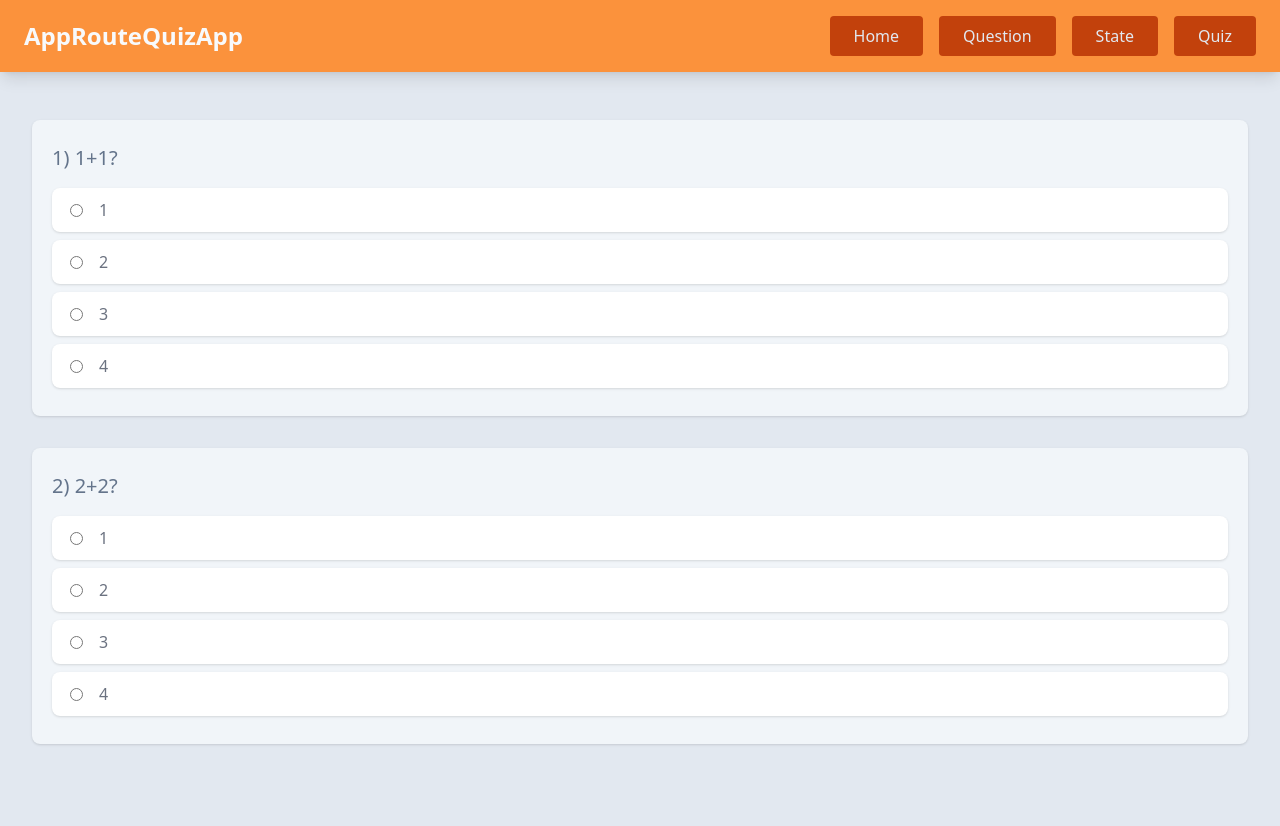
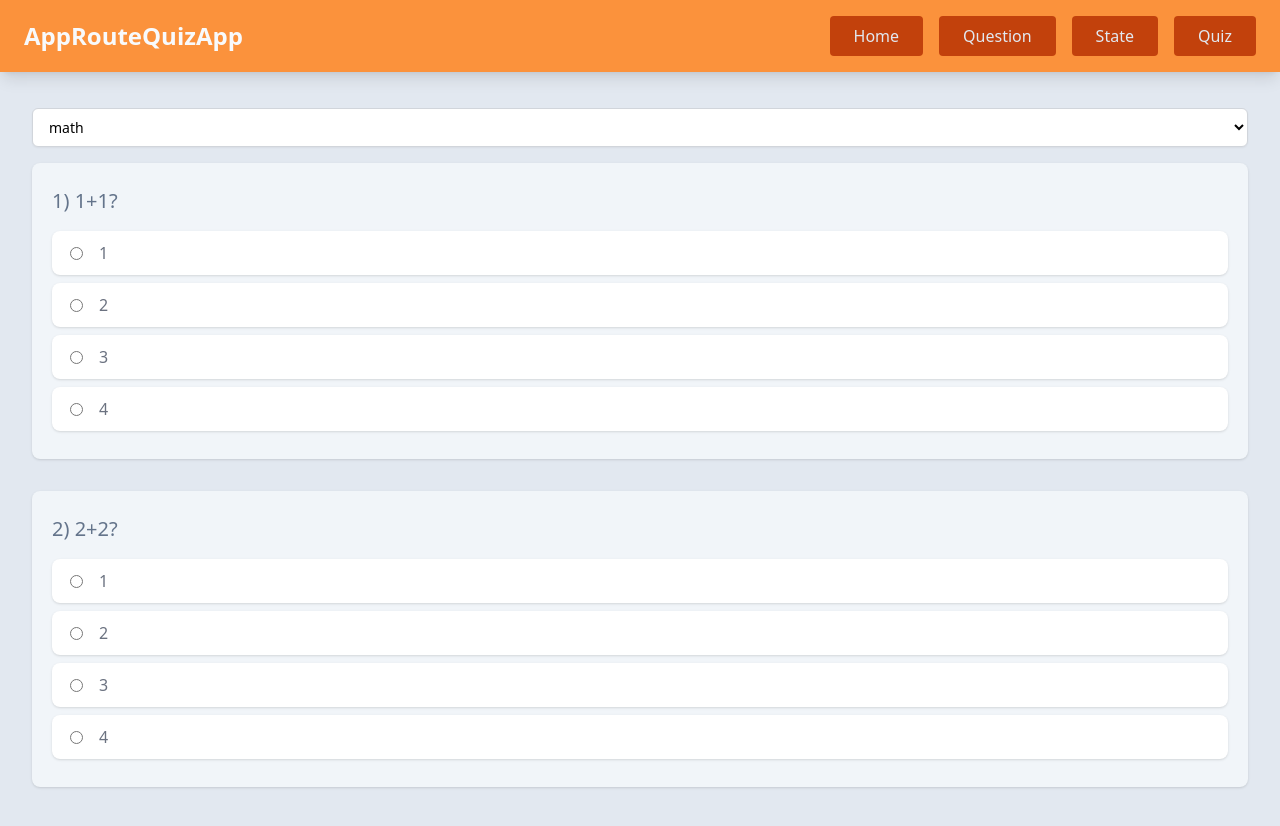
Before and after one commit to SAHA-YJB/react-migration-next, a Next.js app in the folder nexr-approuter-quiz/: page /state in a window 1280 px wide. Shown: the top 826 px of the page. Built offline with nearby package versions, Linux system fonts and the light colour scheme.

Commit message:
features: statePage create

```diff
--- a/nexr-approuter-quiz/components/SelectState.tsx
+++ b/nexr-approuter-quiz/components/SelectState.tsx
@@ -1,7 +1,26 @@
+import { IState } from '@/utils/types';
 import React from 'react';
 
-const SelectState = () => {
-  return <div>SelectState</div>;
+interface SelectStateProps {
+  states: IState[];
+  state: (value: number) => void;
+}
+
+const SelectState = ({ states, state }: SelectStateProps) => {
+  return (
+    <select
+      onChange={(e) => state(Number(e.target.value))}
+      className='mt-1 w-full rounded-md border border-gray-300
+      bg-white py-2 px-3 shadow-sm  focus:border-indigo-500
+      focus:outline-none focus:ring-indigo-1 sm:text-sm'
+    >
+      {states.map((state) => (
+        <option key={state.id} value={state.id - 1}>
+          {state.title}
+        </option>
+      ))}
+    </select>
+  );
 };
 
 export default SelectState;
--- a/nexr-approuter-quiz/components/State.tsx
+++ b/nexr-approuter-quiz/components/State.tsx
@@ -2,6 +2,7 @@
 import { IState } from '@/utils/types';
 import React, { useState } from 'react';
 import Question from './Question';
+import SelectState from './SelectState';
 
 interface StatesProps {
   states: IState[];
@@ -12,6 +13,7 @@
 
   return (
     <div>
+      <SelectState states={states} state={(value) => setState(value)} />
       <div className='flex flex-col space-y-4 md:space-y-8 pt-4'>
         {states[state].questions.map((question) => (
           <Question
```
